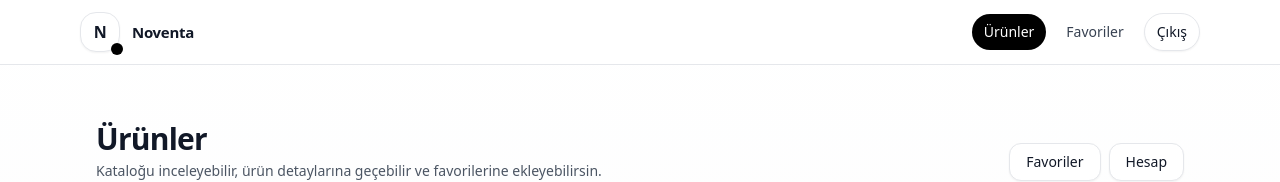
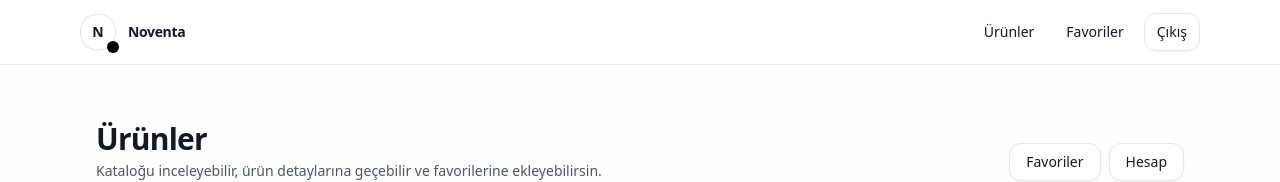
Before and after one commit to Gorkemsakartepe/piton-product-catalog, a Next.js app: page /products in a window 1280 px wide. Shown: the top 182 px of the page. Built offline with nearby package versions, Linux system fonts and the light colour scheme; no server answers; sample sign-in values are in the browser's storage.

Commit message:
feat(auth): add route guard and improve navbar session handling

```diff
--- a/app/_components/Navbar.tsx
+++ b/app/_components/Navbar.tsx
@@ -2,102 +2,79 @@
 
 import Link from "next/link";
 import { usePathname, useRouter } from "next/navigation";
-import { useEffect, useMemo, useState } from "react";
+import { useEffect, useMemo } from "react";
+import { useAppDispatch, useAppSelector } from "@/store/hooks";
+import { clearAuth, setAuthToken } from "@/features/auth/authSlice";
 import { clearToken, getToken } from "@/lib/auth/token";
 
-function NavLink({
-  href,
-  label,
-  active,
-}: {
-  href: string;
-  label: string;
-  active: boolean;
-}) {
-  return (
-    <Link
-      href={href}
-      className={[
-        "rounded-full px-3 py-2 text-sm transition",
-        active
-          ? "bg-black text-white"
-          : "text-gray-700 hover:bg-gray-100 hover:text-black",
-      ].join(" ")}
-    >
-      {label}
-    </Link>
-  );
-}
+export default function Navbar() {
+  const router = useRouter();
+  const pathname = usePathname();
 
-export default function Navbar() {
-  const pathname = usePathname();
-  const router = useRouter();
-
-  const [hasToken, setHasToken] = useState(false);
-
-  const hideNav = useMemo(() => pathname?.startsWith("/auth"), [pathname]);
+  const dispatch = useAppDispatch();
+  const reduxToken = useAppSelector((s) => s.auth.token);
 
   useEffect(() => {
-    setHasToken(!!getToken());
-  }, [pathname]);
+    if (!reduxToken) {
+      const t = getToken();
+      if (t) dispatch(setAuthToken(t));
+    }
+  }, [reduxToken, dispatch]);
 
-  if (hideNav) return null;
+  const authed = useMemo(() => {
+    return !!(reduxToken || getToken());
+  }, [reduxToken]);
 
-  const isProducts =
-    pathname === "/products" || pathname?.startsWith("/products/");
-  const isFav = pathname?.startsWith("/favorites");
+  function onLogout() {
+    clearToken();
+    dispatch(clearAuth());
+    router.replace("/auth");
+    router.refresh();
+  }
+
+  if (pathname?.startsWith("/auth")) return null;
 
   return (
-    <header className="sticky top-0 z-50 border-b bg-white/80 backdrop-blur">
-      <div className="mx-auto flex max-w-6xl items-center justify-between gap-4 px-4 py-3">
-        {/* Brand */}
-        <Link
-          href={hasToken ? "/products" : "/auth"}
-          className="group flex items-center gap-3"
-        >
-          {/* Logo Mark */}
-          <span className="relative inline-flex h-10 w-10 items-center justify-center rounded-2xl border bg-white shadow-sm">
-            <span className="text-base font-semibold tracking-tight">N</span>
+    <header className="sticky top-0 z-50 w-full border-b bg-white/80 backdrop-blur">
+      <div className="mx-auto flex h-16 max-w-6xl items-center justify-between px-4">
+        <Link href="/products" className="flex items-center gap-3">
+          <span className="relative inline-flex h-9 w-9 items-center justify-center rounded-2xl border bg-white shadow-sm">
+            <span className="text-sm font-semibold">N</span>
             <span className="absolute -bottom-1 -right-1 h-3 w-3 rounded-full bg-black" />
           </span>
-
-          {/* Wordmark */}
-          <p className="text-[15px] font-semibold tracking-[-0.02em]">
-            Noventa
-          </p>
+          <span className="text-sm font-semibold tracking-tight">Noventa</span>
         </Link>
 
         <nav className="flex items-center gap-2">
-          <NavLink
+          <Link
             href="/products"
-            label="Ürünler"
-            active={!!hasToken && isProducts}
-          />
-          <NavLink
+            className="rounded-xl px-3 py-2 text-sm hover:bg-gray-50"
+          >
+            Ürünler
+          </Link>
+
+          <Link
             href="/favorites"
-            label="Favoriler"
-            active={!!hasToken && isFav}
-          />
+            className="rounded-xl px-3 py-2 text-sm hover:bg-gray-50"
+          >
+            Favoriler
+          </Link>
 
-          {!hasToken ? (
+          {authed ? (
+            <button
+              type="button"
+              onClick={onLogout}
+              className="rounded-xl border px-3 py-2 text-sm shadow-sm hover:bg-gray-50"
+            >
+              Çıkış
+            </button>
+          ) : (
             <Link
               href="/auth"
-              className="rounded-full border bg-white px-3 py-2 text-sm shadow-sm transition hover:bg-gray-50"
+              className="rounded-xl border px-3 py-2 text-sm shadow-sm hover:bg-gray-50"
             >
               Giriş
             </Link>
-          ) : (
-            <button
-              type="button"
-              onClick={() => {
-                clearToken();
-                setHasToken(false);
-                router.replace("/auth");
-              }}
-              className="rounded-full border bg-white px-3 py-2 text-sm shadow-sm transition hover:bg-gray-50"
-            >
-              Çıkış
-            </button>
           )}
         </nav>
       </div>
--- /dev/null
+++ b/src/lib/auth/useAuthGuard.ts
@@ -0,0 +1,32 @@
+"use client";
+
+import { useEffect, useMemo, useState } from "react";
+import { useRouter } from "next/navigation";
+import { useAppDispatch, useAppSelector } from "@/store/hooks";
+import { getToken } from "@/lib/auth/token";
+import { setAuthToken } from "@/features/auth/authSlice";
+
+export function useAuthGuard() {
+  const router = useRouter();
+  const dispatch = useAppDispatch();
+  const reduxToken = useAppSelector((s) => s.auth.token);
+  const [checked, setChecked] = useState(false);
+
+  const token = useMemo(() => reduxToken || getToken(), [reduxToken]);
+
+  useEffect(() => {
+    const t = getToken();
+    if (!reduxToken && t) dispatch(setAuthToken(t));
+
+    const effective = reduxToken || t;
+    if (!effective) {
+      router.replace("/auth");
+      router.refresh();
+      return;
+    }
+
+    setChecked(true);
+  }, [reduxToken, dispatch, router]);
+
+  return { token, checked };
+}
```
